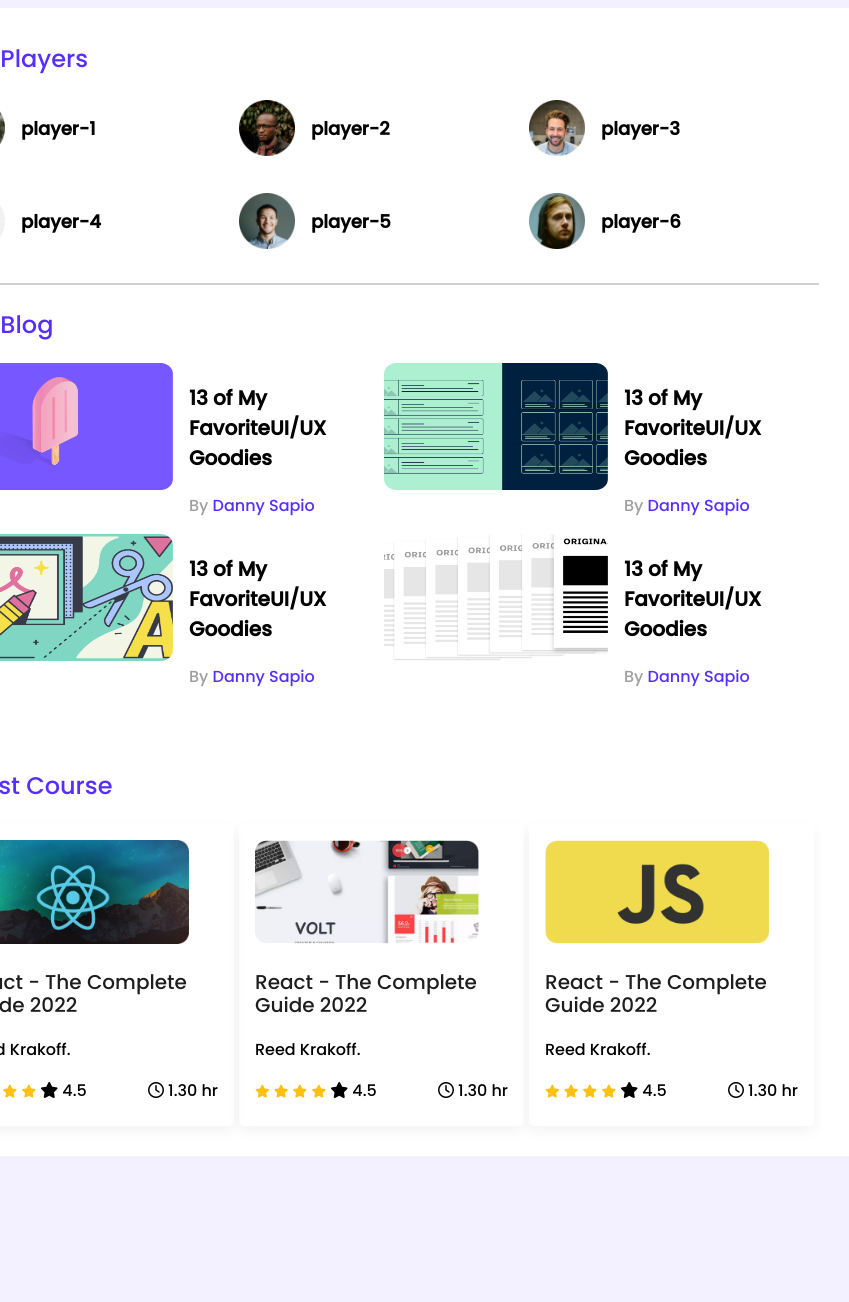
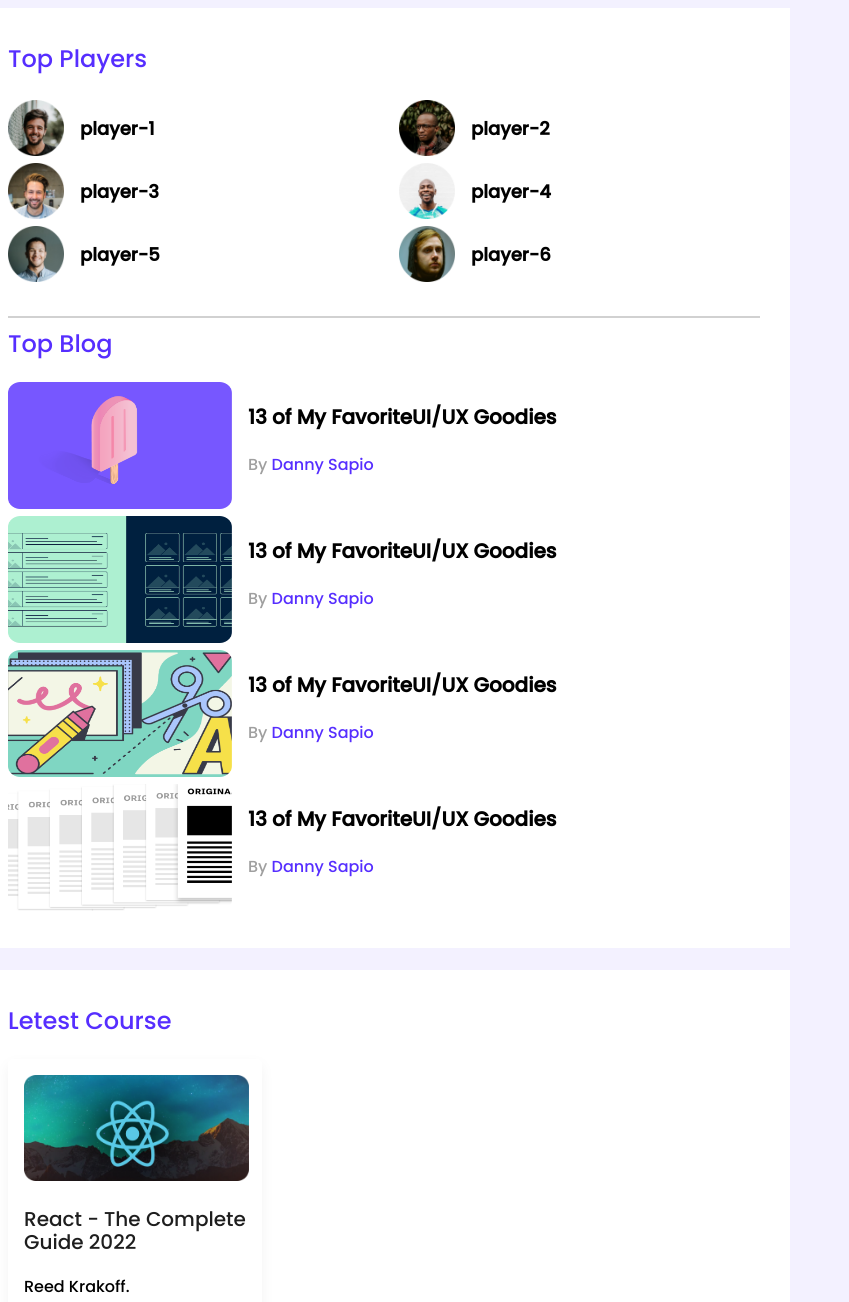
Before and after one commit to morshed0099/leader-board-css3, a plain HTML site: page index.html in a window 768 px wide. Shown: the top 1302 px of the page, 849 px wide, since content can reach past the window. Before the commit the page ends 1164 px from the top, so only its background shows below. Drawn offline with Linux system fonts and the light colour scheme.

Commit message:
final commit

```diff
--- a/style.css
+++ b/style.css
@@ -9,11 +9,13 @@
     flex-direction: column;
     align-items: center;
 
+
 }
 .container{
     background-color: #FFFFFF;
     width:870px;
     padding:30px;
+    margin-bottom:22px ;
 
 }
 
@@ -39,7 +41,7 @@
 .players{
     display: grid;
     grid-template-columns: repeat(3,1fr);
-    row-gap: 30px;
+    column-gap: 30px;
 }
 .player{
     display: flex;
@@ -52,7 +54,7 @@
 }
 hr{
     border: 1px solid #D1D1D1;
-    margin-bottom: 22px;
+
 }
 
 /* blog section  */
@@ -86,11 +88,12 @@
 /* letest courses style  */
 .courses{
     display: grid;
+    justify-content: space-around;
     grid-template-columns: repeat(3,1fr);
-    row-gap: ;
+    column-gap:27px;
 }
 .course{
-    width:253px;
+    width:222px;
     min-height: 270px;
     padding: 16px;
     box-shadow: 0px 5.34229px 13.3557px rgba(0, 0, 0, 0.05);
@@ -98,8 +101,8 @@
 
 }
 .course .coures-bannar img{
-    width:224px;
-    height:104px;
+    width:225px;
+    height:106px;
 }
 .course-info{
     display: flex;
@@ -118,3 +121,48 @@
     color:#FFC014;
     font-size: 13px;
 }
+.course-duration{
+    background-color: #FEE5DF;
+    width:95px;
+    height: 29px;
+    border-radius: 15px;
+    color: #FF4A60;
+    text-align: center;
+
+}
+/* ---------------
+media query
+ -----------------*/
+/* mobile device */
+@media only screen and (max-width:688px) {
+    .container{
+        width:100%;
+    }
+    .players, .blogs, .courses{
+
+        grid-template-columns: repeat(1,1fr);
+
+
+}
+    .player, .blog, .course{
+        flex-direction: column;
+    }
+}
+
+/* tbablet device */
+
+@media only screen and (min-width:688px) and (max-width:992px){
+       .container{
+        width:100%;
+       }
+       .players{
+        grid-template-columns: repeat(2,1fr);
+       }
+       .blogs{
+        grid-template-columns: repeat(1,1fr);
+       }
+       .courses{
+        grid-template-columns: repeat(1,1fr);
+       }
+
+    }
```
